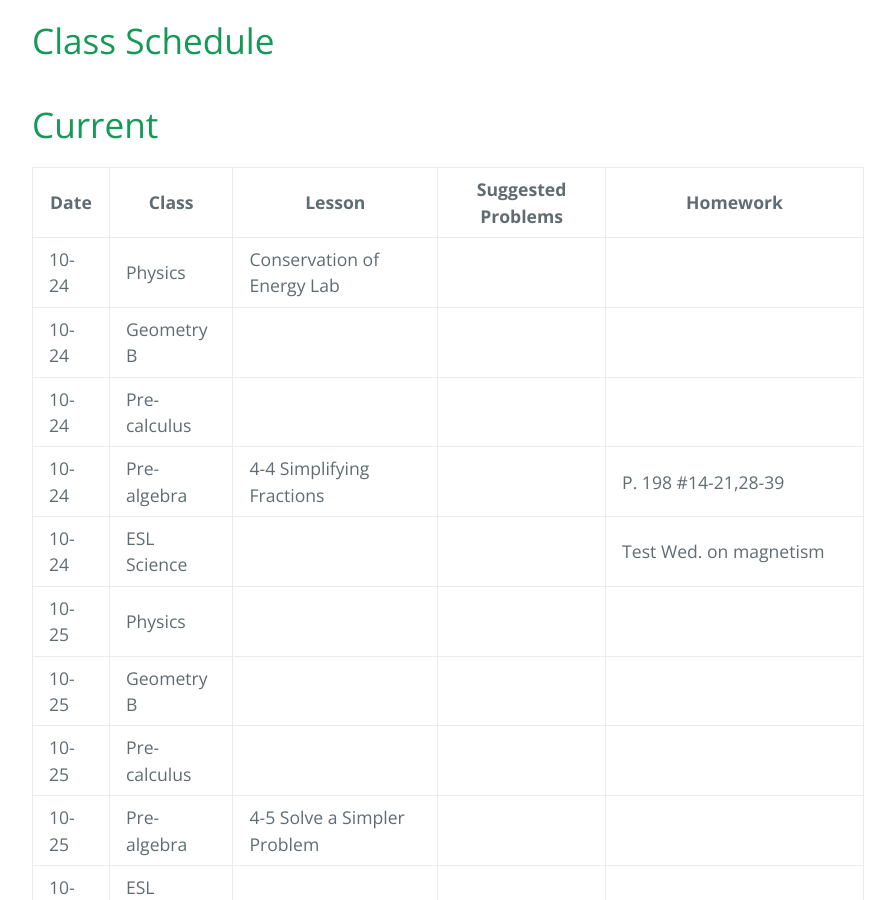
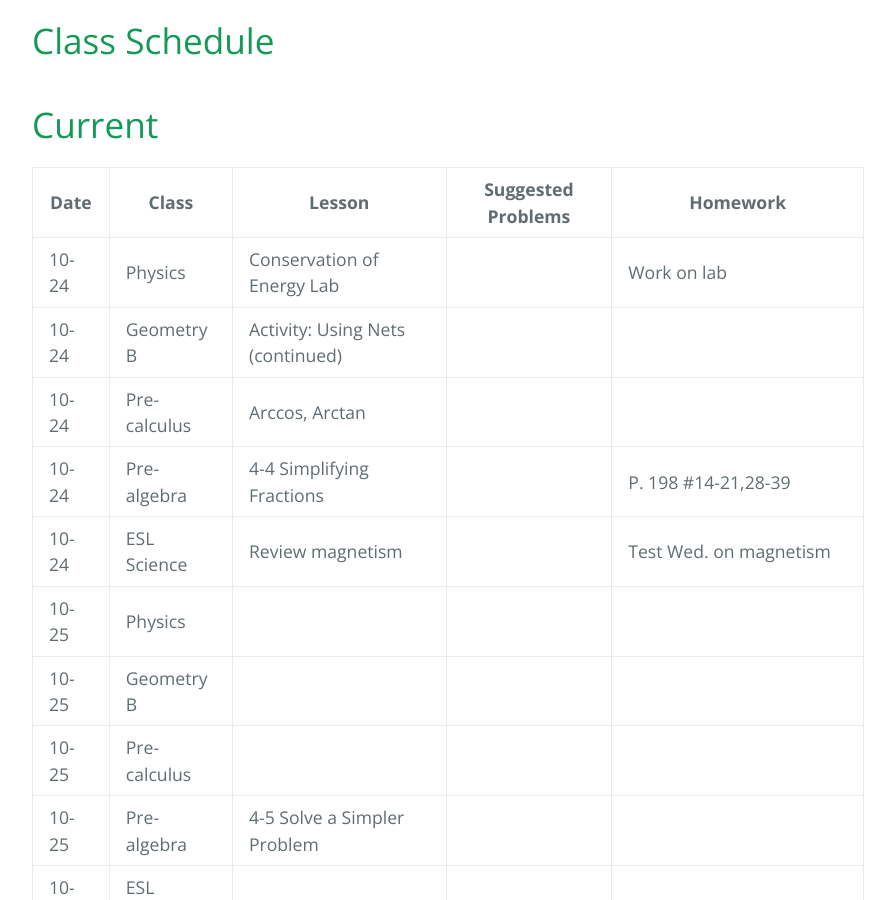
Before and after one commit to gpayoo/gpayoo, a Jekyll site: the page built from index.md, in a window 1280 px wide and 900 px high, scrolled down 401 px. Shown: the whole window, without its empty margins (192-1087 px from the left). Built offline with Jekyll 4.4.1, drawn with Linux system fonts in a browser that asks for light colours; our own code applies the rules of GitHub Pages for plain Markdown files.

Commit message:
Update index.md

```diff
--- a/index.md
+++ b/index.md
@@ -10,11 +10,11 @@ layout: default
 
 | Date | Class | Lesson | Suggested Problems | Homework |
 | ---- | ----- | ------ | -------- | ---
-| 10-24 | Physics | Conservation of Energy Lab | |
-| 10-24 | Geometry B |   | |   |
-| 10-24 | Pre-calculus | | |
+| 10-24 | Physics | Conservation of Energy Lab | | Work on lab
+| 10-24 | Geometry B | Activity: Using Nets (continued)  | |   |
+| 10-24 | Pre-calculus | Arccos, Arctan| |
 | 10-24 | Pre-algebra | 4-4 Simplifying Fractions  | | P. 198 #14-21,28-39
-| 10-24 | ESL Science |  |  | Test Wed. on magnetism
+| 10-24 | ESL Science | Review magnetism  |  | Test Wed. on magnetism
 | 10-25 | Physics |  | |
 | 10-25 | Geometry B |   | |   |
 | 10-25 | Pre-calculus | | |
```
